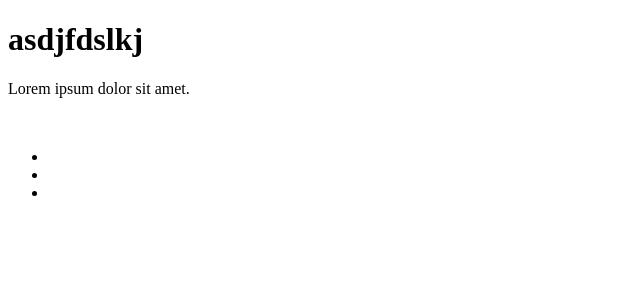
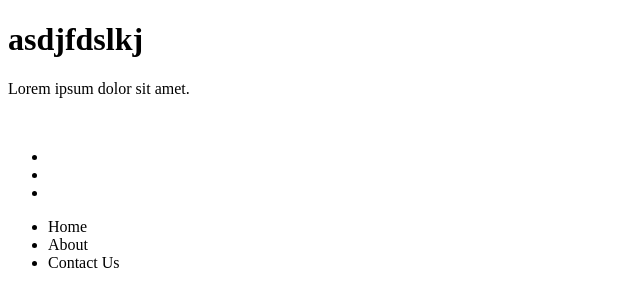
Before and after one commit to abdirisak009/myfoodproject, a plain HTML site: page index.html in a window 1280 px wide. Shown: the whole page, without its empty margins (0-640 px from the left). Drawn offline with Linux system fonts and the light colour scheme.

Commit message:
navation

```diff
--- a/index.html
+++ b/index.html
@@ -18,5 +18,13 @@
         </ul>
 
     </div>
+
+
+    <!-- navigation -->
+     <ul>
+        <li>Home</li>
+        <li>About</li>
+        <li>Contact Us</li>
+     </ul>
 </body>
 </html>
```
